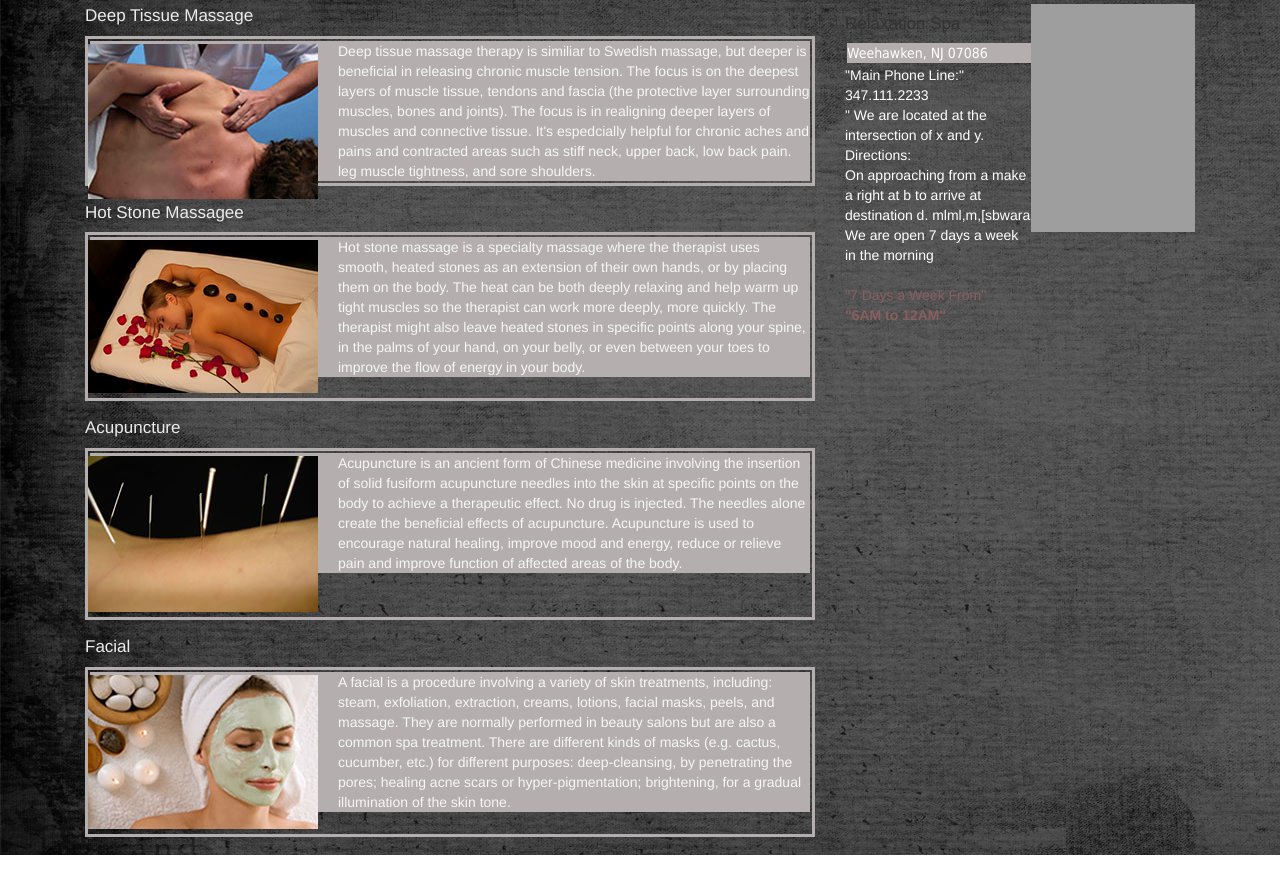
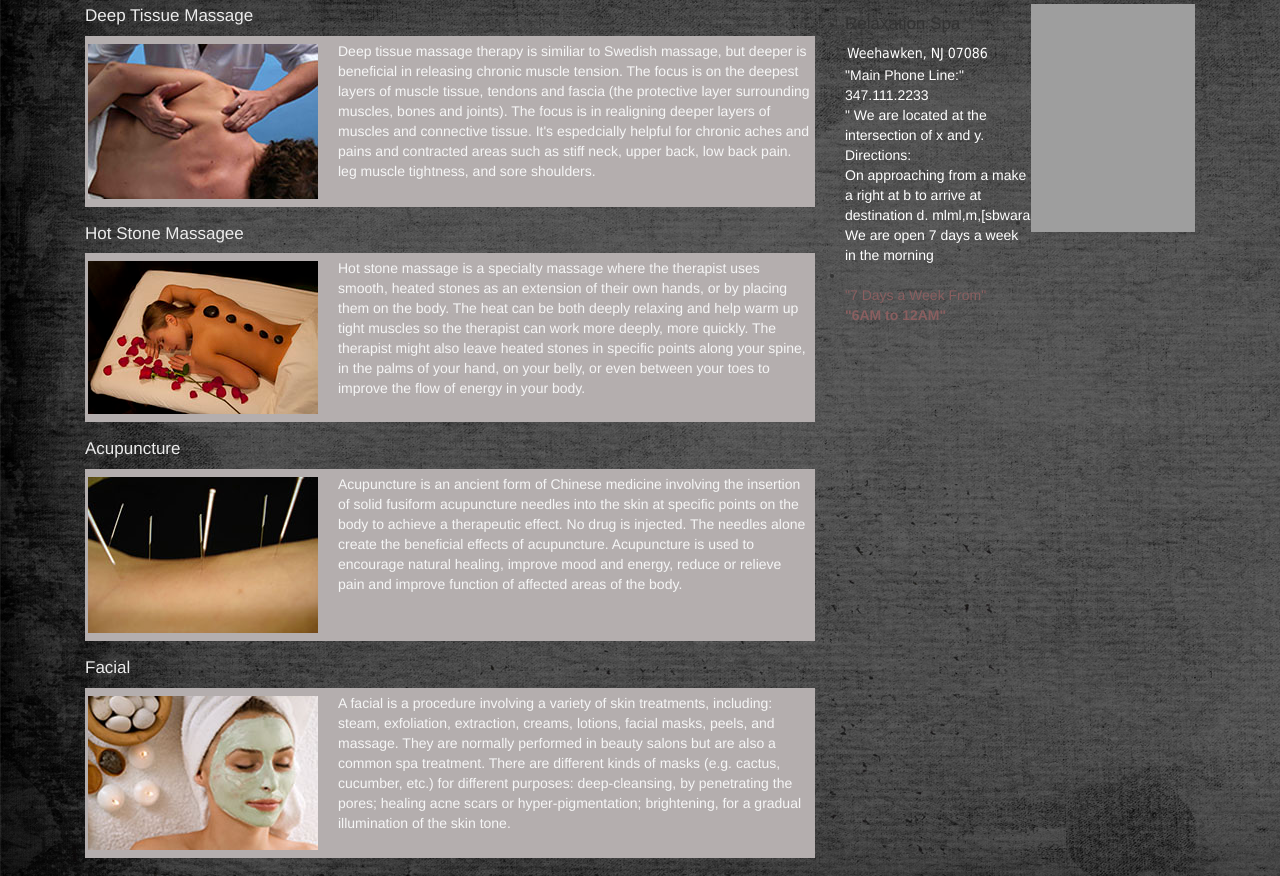
Before and after one commit to collins100/Relaxation-Day-Spa, a plain HTML site: page Services2.html in a window 1280 px wide. Shown: the part 128-1004 px from the top of the page. Before the commit the page ends 983 px from the top, so only its background shows below. Drawn offline with nearby package versions, Linux system fonts and the light colour scheme; grey boxes are pictures that could not be loaded.

Commit message:
updates to service.html

```diff
--- a/Services2.html
+++ b/Services2.html
@@ -30,7 +30,7 @@
       <div class="col-md-8 main">
           <h2>Services</h2>
             <h5 style="color:#ECECEC;">Deep Tissue Massage</h5>
-              <div class = "sectionRow">
+              <div class = "sectionRow clearfix">
               <img src="Images/deep tissue massage.jpg">
               <p>Deep tissue massage therapy is similiar to Swedish massage, but deeper is beneficial in releasing chronic muscle tension. The focus is on the deepest layers of muscle tissue, tendons and fascia (the protective layer surrounding muscles, bones and joints). The focus is in realigning deeper layers of muscles and connective tissue. It's espedcially helpful for chronic aches and pains and contracted areas such as stiff neck, upper back, low back pain. leg muscle tightness, and sore shoulders.</p>
               </div>   <!--    end of the sectionRow    -->
@@ -38,7 +38,9 @@
             <h5 style="color:#ECECEC;">Hot Stone Massagee</h5>
               <div class = "sectionRow clearfix">
               <img src="Images/hotstone.jpg">
+              <div class="servDescription">
               <p>Hot stone massage is a specialty massage where the therapist uses smooth, heated stones as an extension of their own hands, or by placing them on the body. The heat can be both deeply relaxing and help warm up tight muscles so the therapist can work more deeply, more quickly. The therapist might also leave heated stones in specific points along your spine, in the palms of your hand, on your belly, or even between your toes to improve the flow of energy in your body.</p>
+              </div>      <!--      end of the servDescription  -->
               </div>      <!--      end of the sectionRow     -->
 
              <h5 style="color:#ECECEC;">Acupuncture</h5>
@@ -50,7 +52,9 @@
              <h5 style="color:#ECECEC;">Facial</h5>
               <div class = "sectionRow clearfix">
               <img src="Images/facial.jpg">
+              <div class="servDescription">
               <p>A facial is a procedure involving a variety of skin treatments, including: steam, exfoliation, extraction, creams, lotions, facial masks, peels, and massage. They are normally performed in beauty salons but are also a common spa treatment. There are different kinds of masks (e.g. cactus, cucumber, etc.) for different purposes: deep-cleansing, by penetrating the pores; healing acne scars or hyper-pigmentation; brightening, for a gradual illumination of the skin tone. </p>
+              </div>    <!--     end of the servDescription  -->
               </div>    <!--      end of the sectionRow     -->
       </div>   <!--      end of col-md-8   pagerow -->
 
--- a/main.css
+++ b/main.css
@@ -281,13 +281,18 @@ tr {
 	color: #F6F6F6;
 	padding-botom: 0 20px;
 	margin: 2px;
-	background: #B4AEAE;
+
+}
+
+.servDescription {
+
 }
 
 .sectionRow{
 	/*background:#676542;*/
 	border:#B4AEAE solid;
 	margin-bottom: 18px;
+	background: #B4AEAE;
 }
 .sectionRow img {
 	float: left;
```
